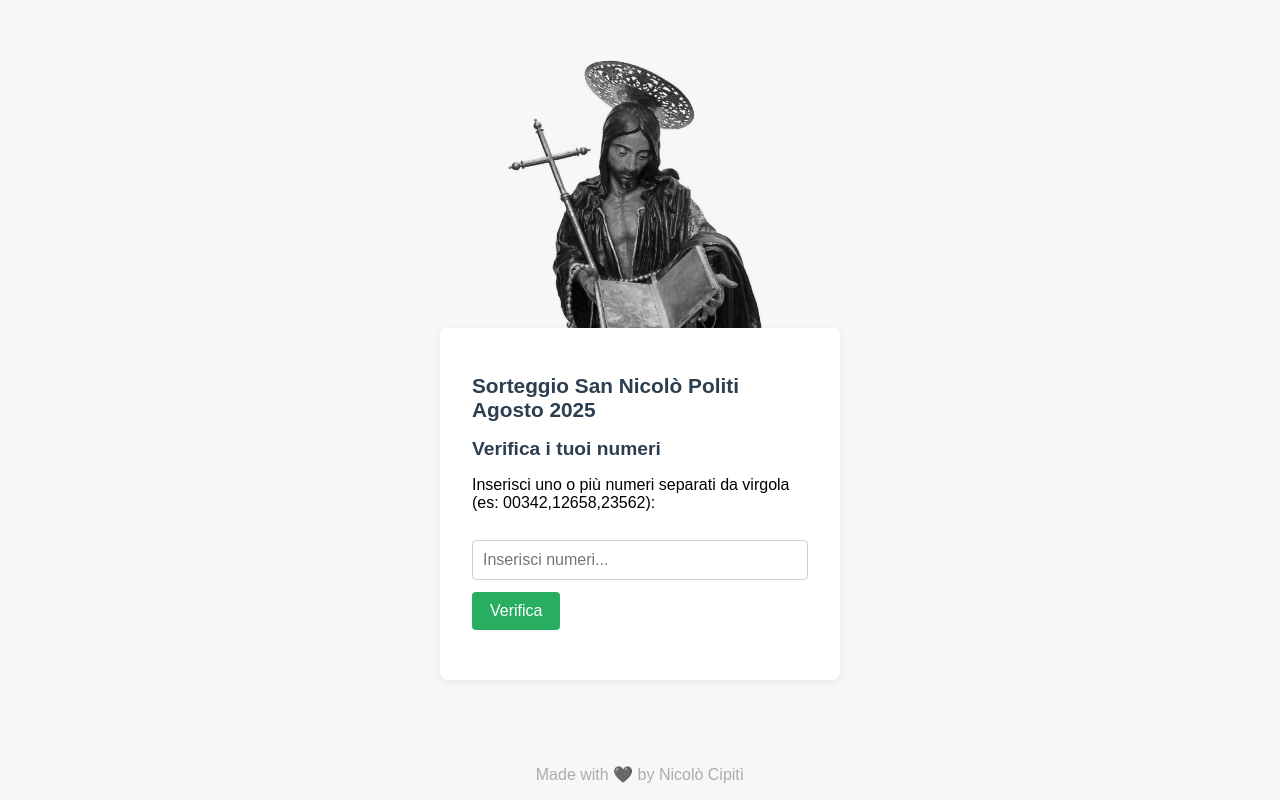
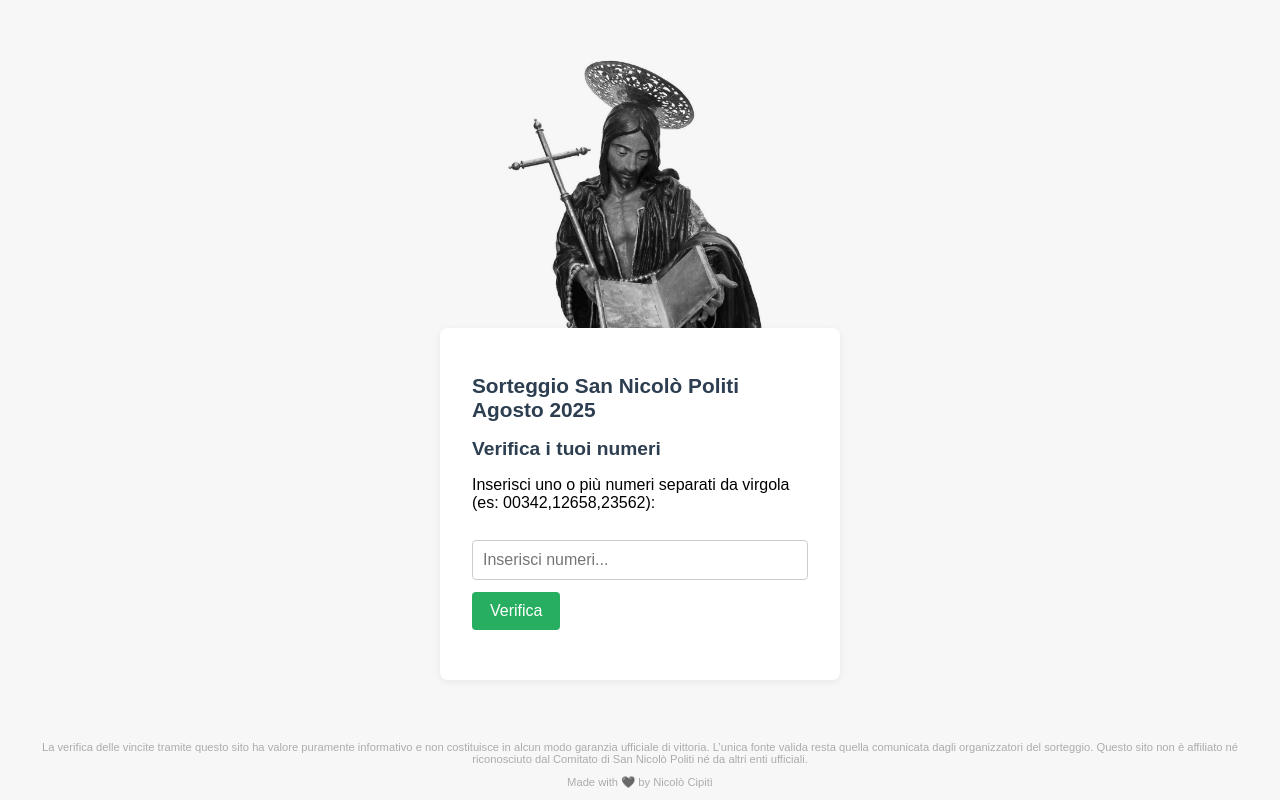
Before and after one commit to Nicipiti/SNPSorteggi-website, a plain HTML site: page index.html in a window 1280 px wide. Drawn offline with Linux system fonts and the light colour scheme.

Commit message:
feat: added footer and disclaimer

```diff
--- a/index.html
+++ b/index.html
@@ -98,6 +98,10 @@
             width: 100%;
             color: #acacac;
             filter: grayscale(100%);
+            font-size: 0.7rem;
+            padding: 0 2rem;
+            margin: auto;
+            box-sizing: border-box;
         }
     </style>
 </head>
@@ -119,6 +123,7 @@
     </div>
     <script src="script.js"></script>
     <footer>
+        <p>La verifica delle vincite tramite questo sito ha valore puramente informativo e non costituisce in alcun modo garanzia ufficiale di vittoria. L’unica fonte valida resta quella comunicata dagli organizzatori del sorteggio. Questo sito non è affiliato né riconosciuto dal Comitato di San Nicolò Politi né da altri enti ufficiali.</p>
         <p>Made with ❤️ by Nicolò Cipitì</p>
     </footer>
 </body>
```
